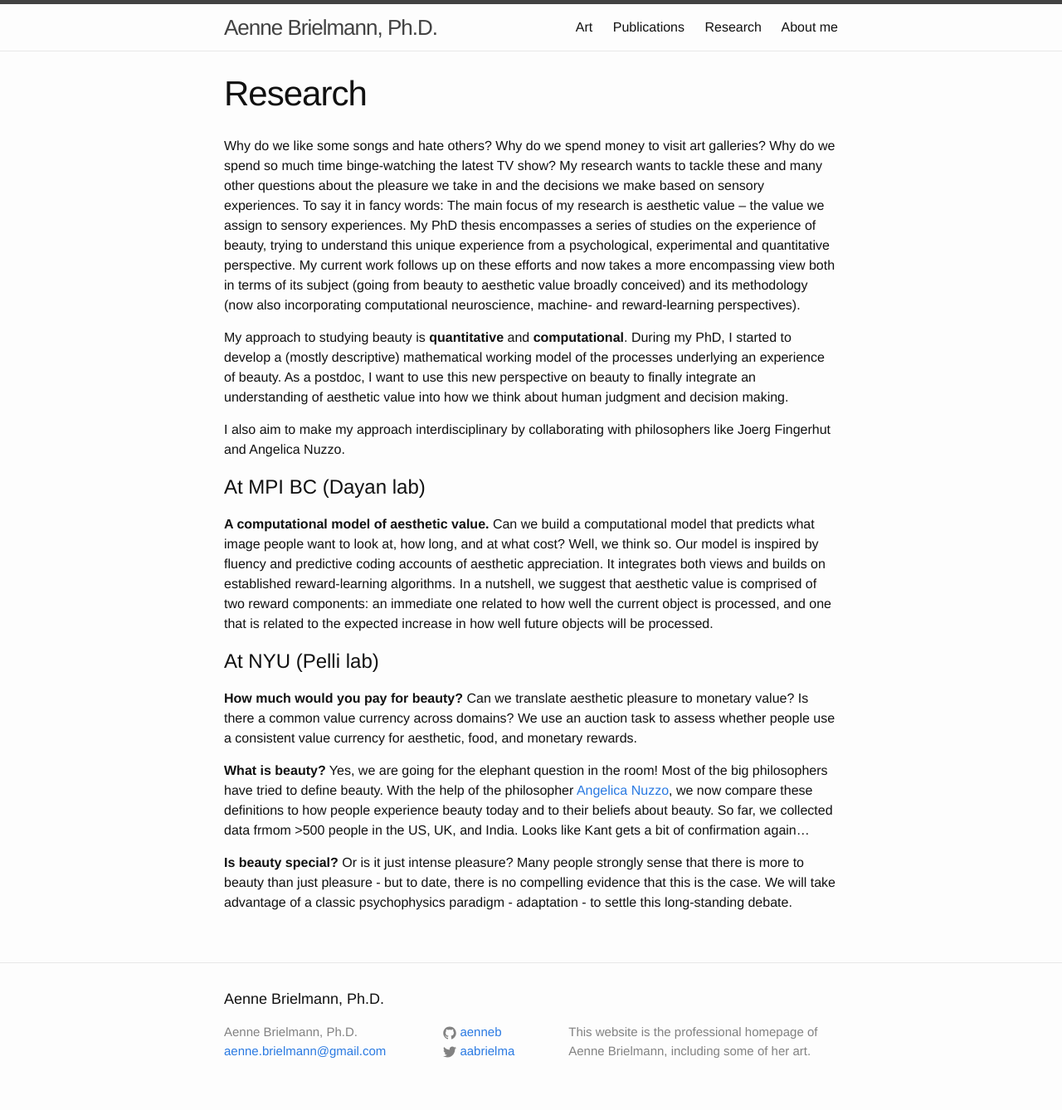
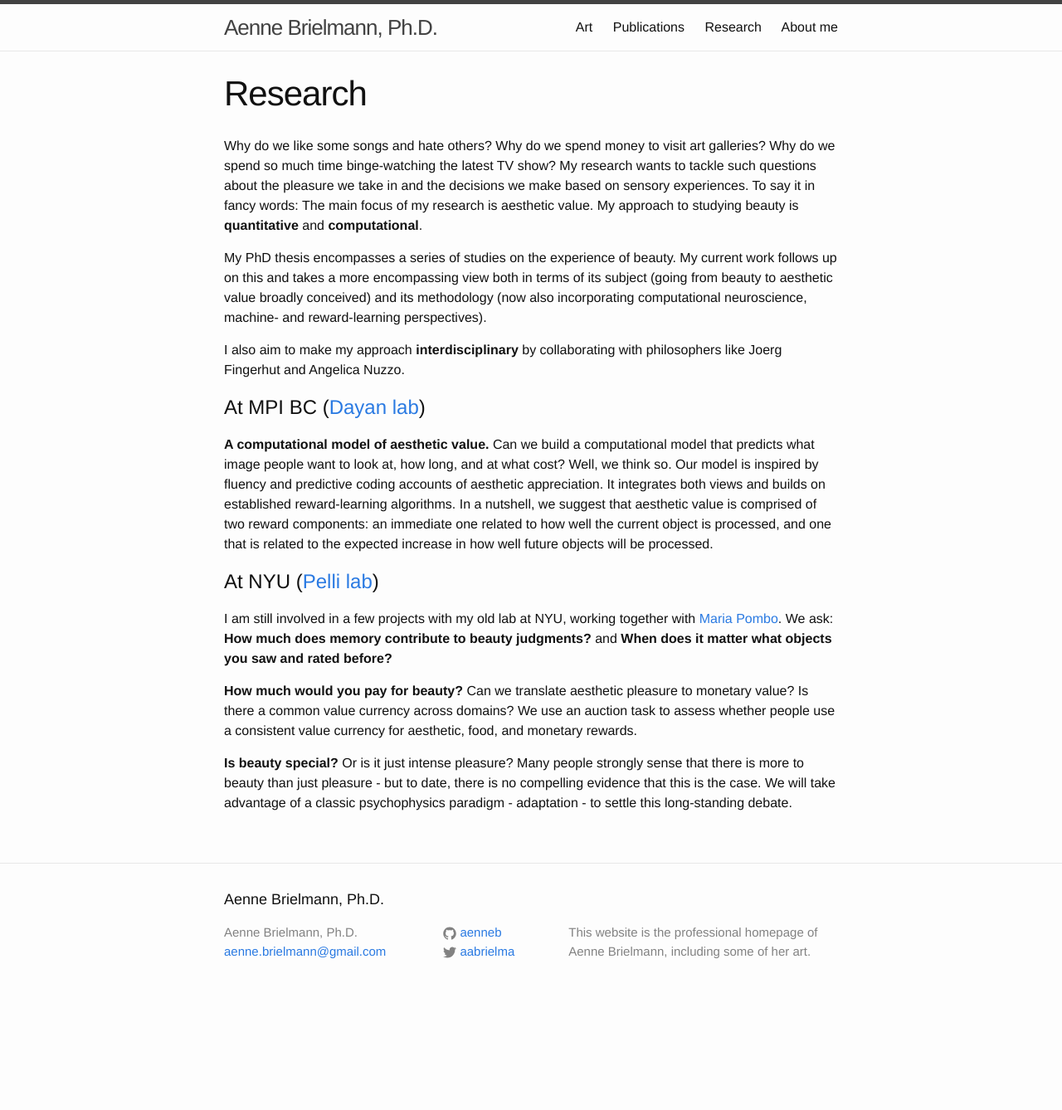
Before and after one commit to aenneb/aenneb.github.io, a Jekyll site: the page built from research.md, in a window 1280 px wide. Shown: the whole page at 83% size. Built offline with Jekyll 4.4.1, drawn with Linux system fonts in a browser that asks for light colours; after the commit the page ends 1218 px from its top, so only the background shows below that.

Commit message:
Update research.md

```diff
--- a/research.md
+++ b/research.md
@@ -4,20 +4,20 @@ title: Research
 permalink: /research/
 ---
 
-Why do we like some songs and hate others? Why do we spend money to visit art galleries? Why do we spend so much time binge-watching the latest TV show? My research wants to tackle these and many other questions about the pleasure we take in and the decisions we make based on sensory experiences. To say it in fancy words: The main focus of my research is aesthetic value -- the value we assign to sensory experiences. My PhD thesis encompasses a series of studies on the experience of beauty, trying to understand this unique experience from a psychological, experimental and quantitative perspective. My current work follows up on these efforts and now takes a more encompassing view both in terms of its subject (going from beauty to aesthetic value broadly conceived) and its methodology (now also incorporating computational neuroscience, machine- and reward-learning perspectives).
+Why do we like some songs and hate others? Why do we spend money to visit art galleries? Why do we spend so much time binge-watching the latest TV show? My research wants to tackle such questions about the pleasure we take in and the decisions we make based on sensory experiences. To say it in fancy words: The main focus of my research is aesthetic value. My approach to studying beauty is **quantitative** and **computational**.
 
-My approach to studying beauty is **quantitative** and **computational**. During my PhD, I started to develop a (mostly descriptive) mathematical working model of the processes underlying an experience of beauty. As a postdoc, I want to use this new perspective on beauty to finally integrate an understanding of aesthetic value into how we think about human judgment and decision making.
+My PhD thesis encompasses a series of studies on the experience of beauty. My current work follows up on this and takes a more encompassing view both in terms of its subject (going from beauty to aesthetic value broadly conceived) and its methodology (now also incorporating computational neuroscience, machine- and reward-learning perspectives).
 
-I also aim to make my approach interdisciplinary by collaborating with philosophers like Joerg Fingerhut and Angelica Nuzzo.
+I also aim to make my approach **interdisciplinary** by collaborating with philosophers like Joerg Fingerhut and Angelica Nuzzo.
 
-# At MPI BC (Dayan lab)
+# At MPI BC ([Dayan lab](https://www.kyb.tuebingen.mpg.de/computational-neuroscience))
 
 **A computational model of aesthetic value.** Can we build a computational model that predicts what image people want to look at, how long, and at what cost? Well, we think so. Our model is inspired by fluency and predictive coding accounts of aesthetic appreciation. It integrates both views and builds on established reward-learning algorithms. In a nutshell, we suggest that aesthetic value is comprised of two reward components: an immediate one related to how well the current object is processed, and one that is related to the expected increase in how well future objects will be processed.
 
-# At NYU (Pelli lab)
+# At NYU ([Pelli lab](https://denispelli.com/welcome.html))
+
+I am still involved in a few projects with my old lab at NYU, working together with [Maria Pombo](https://twitter.com/mari_pombo?lang=en). We ask: **How much does memory contribute to beauty judgments?** and **When does it matter what objects you saw and rated before?**
 
 **How much would you pay for beauty?** Can we translate aesthetic pleasure to monetary value? Is there a common value currency across domains? We use an auction task to assess whether people use a consistent value currency for aesthetic, food, and monetary rewards.
 
-**What is beauty?** Yes, we are going for the elephant question in the room! Most of the big philosophers have tried to define beauty. With the help of the philosopher [Angelica Nuzzo](https://www.gc.cuny.edu/page-elements/academics-research-centers-initiatives/doctoral-programs/philosophy/faculty-bios/angelica-nuzzo), we now compare these definitions to how people experience beauty today and to their beliefs about beauty. So far, we collected data frmom >500 people in the US, UK, and India. Looks like Kant gets a bit of confirmation again...
-
 **Is beauty special?** Or is it just intense pleasure? Many people strongly sense that there is more to beauty than just pleasure - but to date, there is no compelling evidence that this is the case. We will take advantage of a classic psychophysics paradigm - adaptation - to settle this long-standing debate.
```
